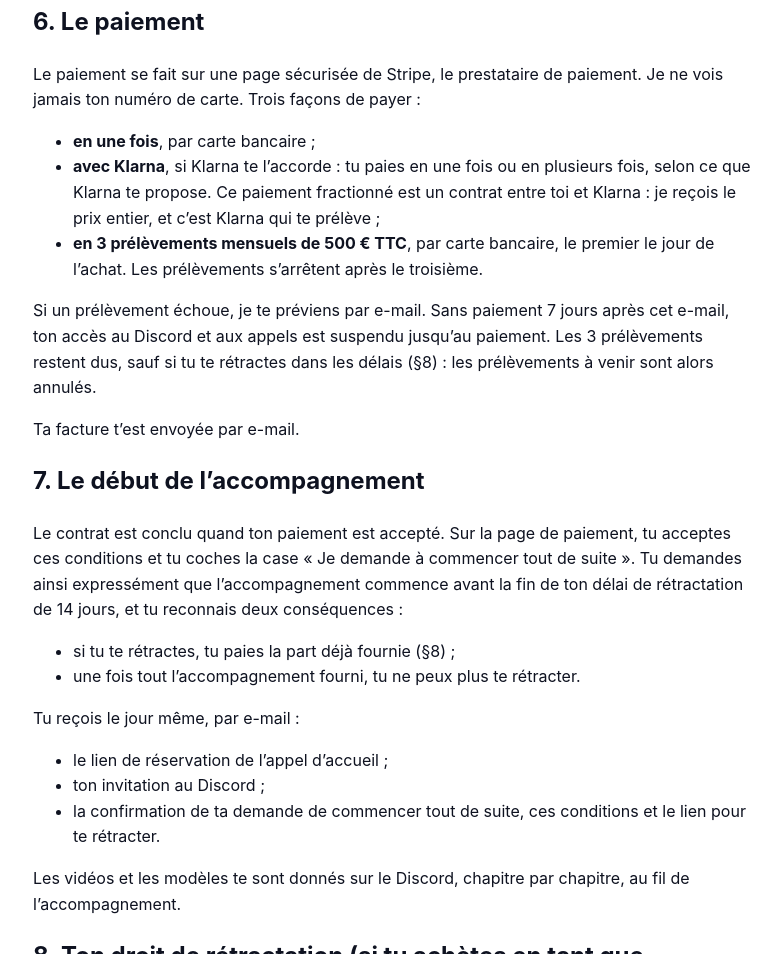
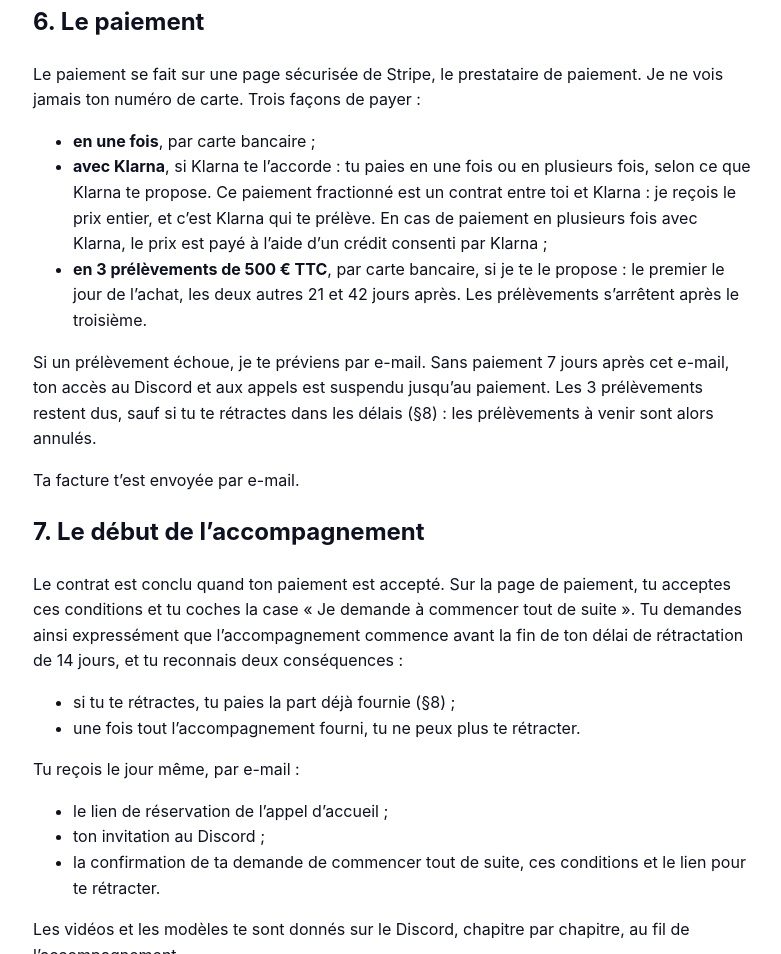
Before and after one commit to JohannHospice/legal, a plain HTML site: page accompagnement/index.html in a window 1280 px wide. Shown: the part 2640-3594 px from the top of the page, without its empty margins (247-1028 px from the left). Drawn offline with Linux system fonts and the light colour scheme.

Commit message:
accompagnement §6 : Klarna = crédit consenti par Klarna ; 3 prélèvements en 42 jours, sur proposition (F-17, accord de Johann du 17/11)

```diff
--- a/accompagnement/index.html
+++ b/accompagnement/index.html
@@ -131,10 +131,12 @@ payer :</p>
 <li><strong>avec Klarna</strong>, si Klarna te l’accorde : tu paies en
 une fois ou en plusieurs fois, selon ce que Klarna te propose. Ce
 paiement fractionné est un contrat entre toi et Klarna : je reçois le
-prix entier, et c’est Klarna qui te prélève ;</li>
-<li><strong>en 3 prélèvements mensuels de 500 € TTC</strong>, par carte
-bancaire, le premier le jour de l’achat. Les prélèvements s’arrêtent
-après le troisième.</li>
+prix entier, et c’est Klarna qui te prélève. En cas de paiement en
+plusieurs fois avec Klarna, le prix est payé à l’aide d’un crédit
+consenti par Klarna ;</li>
+<li><strong>en 3 prélèvements de 500 € TTC</strong>, par carte bancaire,
+si je te le propose : le premier le jour de l’achat, les deux autres 21
+et 42 jours après. Les prélèvements s’arrêtent après le troisième.</li>
 </ul>
 <p>Si un prélèvement échoue, je te préviens par e-mail. Sans paiement 7
 jours après cet e-mail, ton accès au Discord et aux appels est suspendu
```
